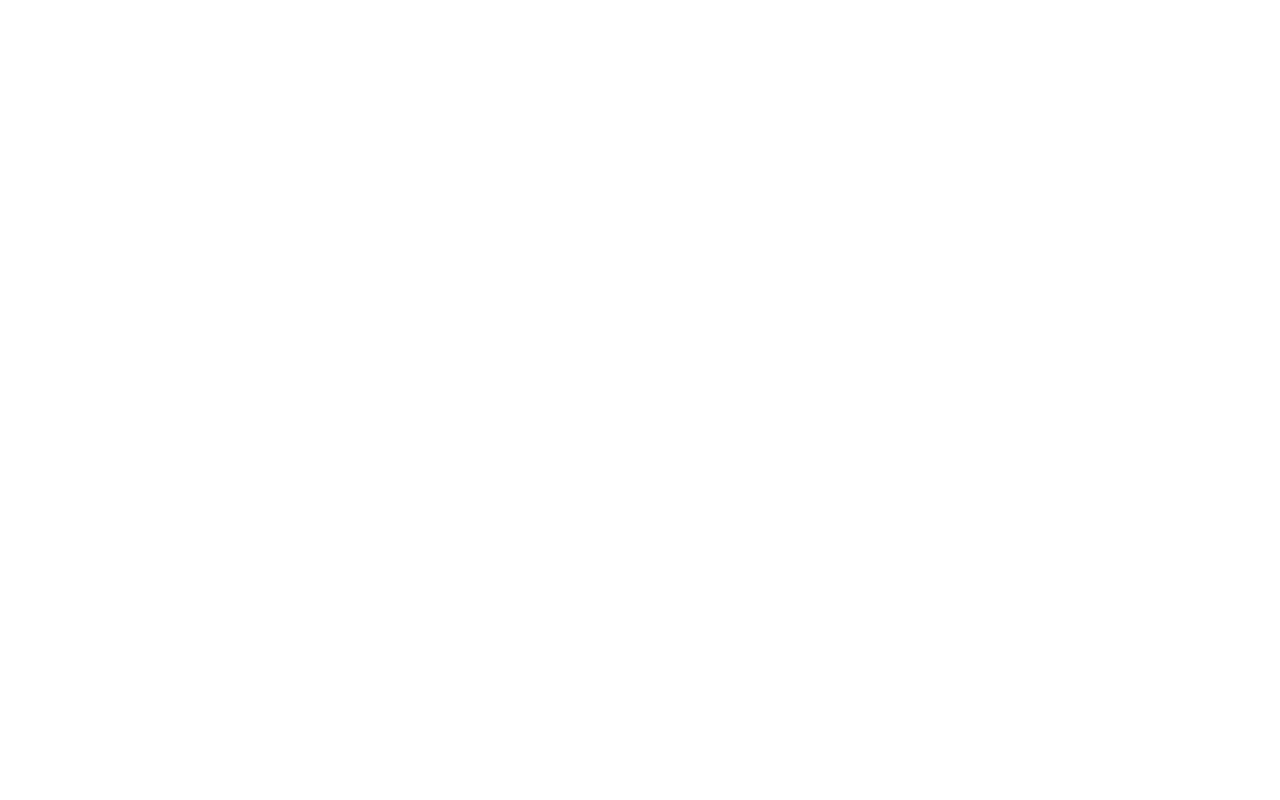
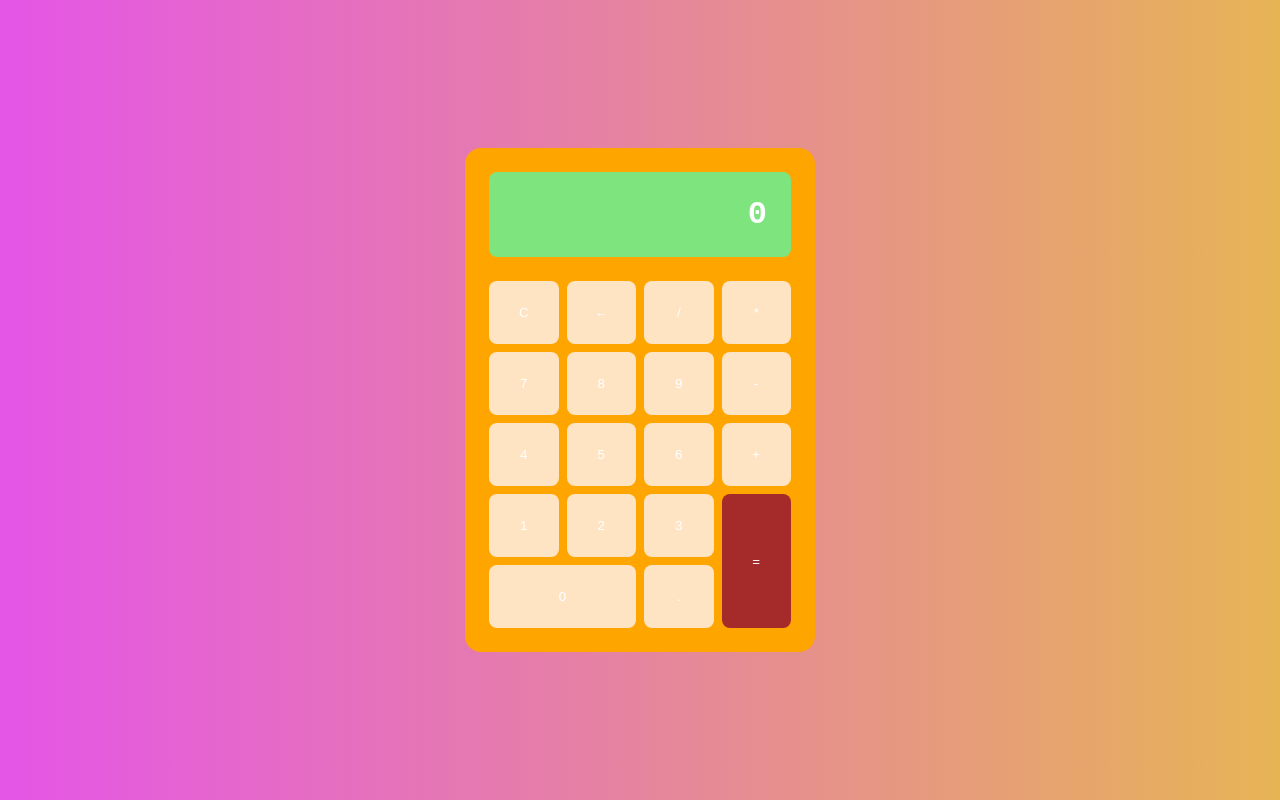
Before and after one commit to Atefa1234/New-try-to-make-the-calculator-in-JavaScript, a plain HTML site: page index.html in a window 1280 px wide. Drawn offline with Linux system fonts and the light colour scheme.

Commit message:
styles and structure of the calculator

```diff
--- a/index.html
+++ b/index.html
@@ -3,9 +3,35 @@
 <head>
     <meta charset="UTF-8">
     <meta name="viewport" content="width=device-width, initial-scale=1.0">
-    <title>Document</title>
+    <link href="./style.css/styles.css" rel="stylesheet">
+    <title>Calculator</title>
 </head>
 <body>
+    <div class="Calculator">
+        <div class="display">0</div>
+        <button  id="c" class="btn">C</button>
+        <button id="delete" class="btn">←</button>
+        <button class="btn">/</button>
+        <button class="btn">*</button>
+        <button class="btn">7</button>
+        <button class="btn">8</button>
+        <button class="btn">9</button>
+        <button class="btn">-</button>
+        <button class="btn">4</button>
+        <button class="btn">5</button>
+        <button class="btn">6</button>
+        <button class="btn">+</button>
+        <button class="btn">1</button>
+        <button class="btn">2</button>
+        <button class="btn">3</button>
+        <button  id="iqual" class="btn">=</button>
+        <button  id="zero" class="btn">0</button>
+        <button class="btn">.</button>
+    </div>
 
+
+
+
+    <script src="./JavaScript/java.js"></script>
 </body>
 </html>
--- a/style.css/styles.css
+++ b/style.css/styles.css
@@ -0,0 +1,61 @@
+* {
+    margin: 0;
+    padding: 0;
+    box-sizing: border-box;
+    font-family: sans-serif;
+}
+body {
+    min-height: 100vh;
+    background: linear-gradient(90deg, hsla(299, 75%, 62%, 1) 0%, hsla(399, 75%, 62%, 1) 100%);
+    display: grid;
+    place-items: center;
+}
+.Calculator {
+    background-color: orange;
+    color: white;
+    display: grid;
+    grid-template-columns: repeat(4, 1fr);
+    gap: 0.5rem;
+    width: 350px;
+    max-width: 100%;
+    padding: 1.5rem;
+    border-radius: 1rem;
+}
+.display {
+    grid-column: 1 / 5;
+    padding: 1.5rem;
+    background-color: rgb(126, 229, 126);
+    font-size: 2rem;
+    text-align: right;
+    border-radius: 0.5rem;
+    margin-bottom: 1rem;
+    font-family: monospace;
+    font-weight: 600;
+}
+
+.btn {
+    background-color: bisque;
+    color: white;
+    border: none;
+    padding: 1.5rem 0.5rem;
+    display: flex;
+    justify-content: center;
+    align-items: center;
+    cursor: pointer;
+    border-radius: 0.5rem;
+}
+
+.btn:active {
+    background-color: red;
+}
+
+#zero {
+    grid-column: 1/3;
+}
+#iqual {
+    grid-row: span 2;
+    background-color: brown;
+}
+#iqual:active {
+    background-color: darkred;
+}
```
